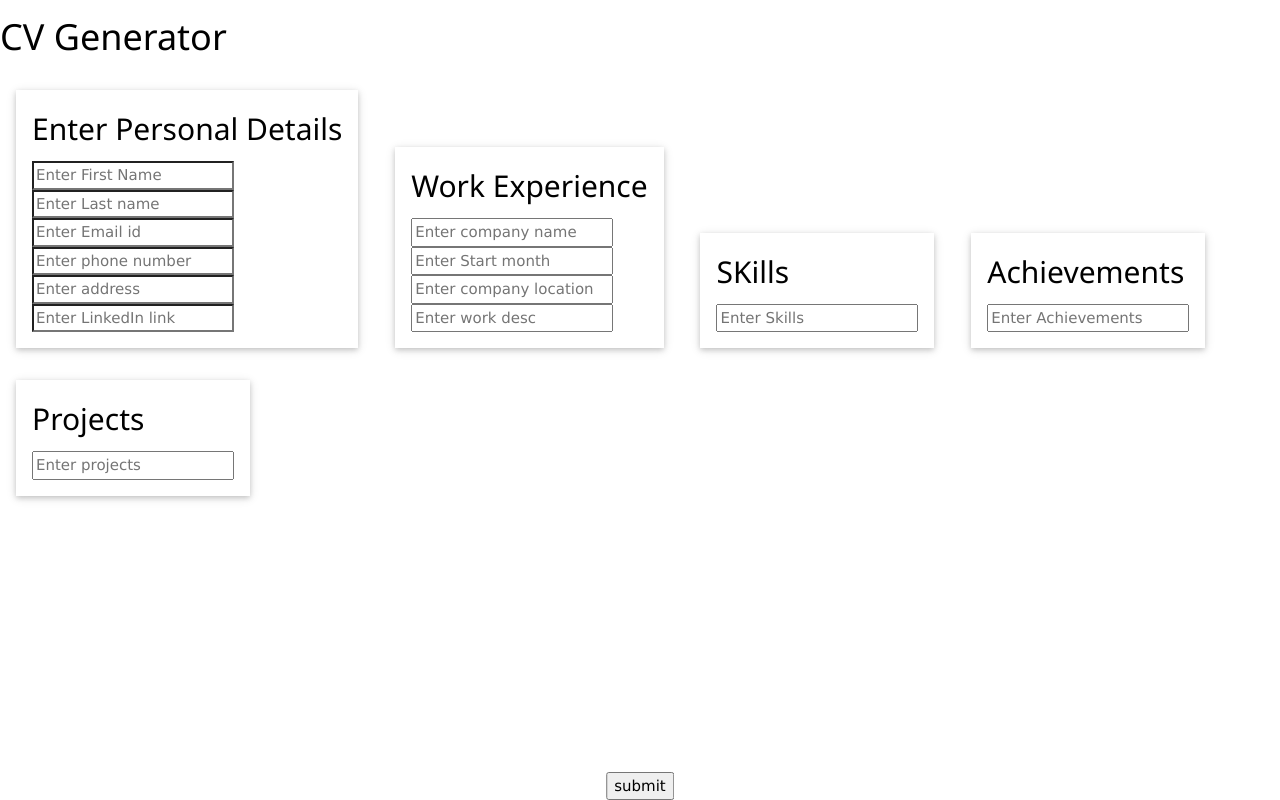
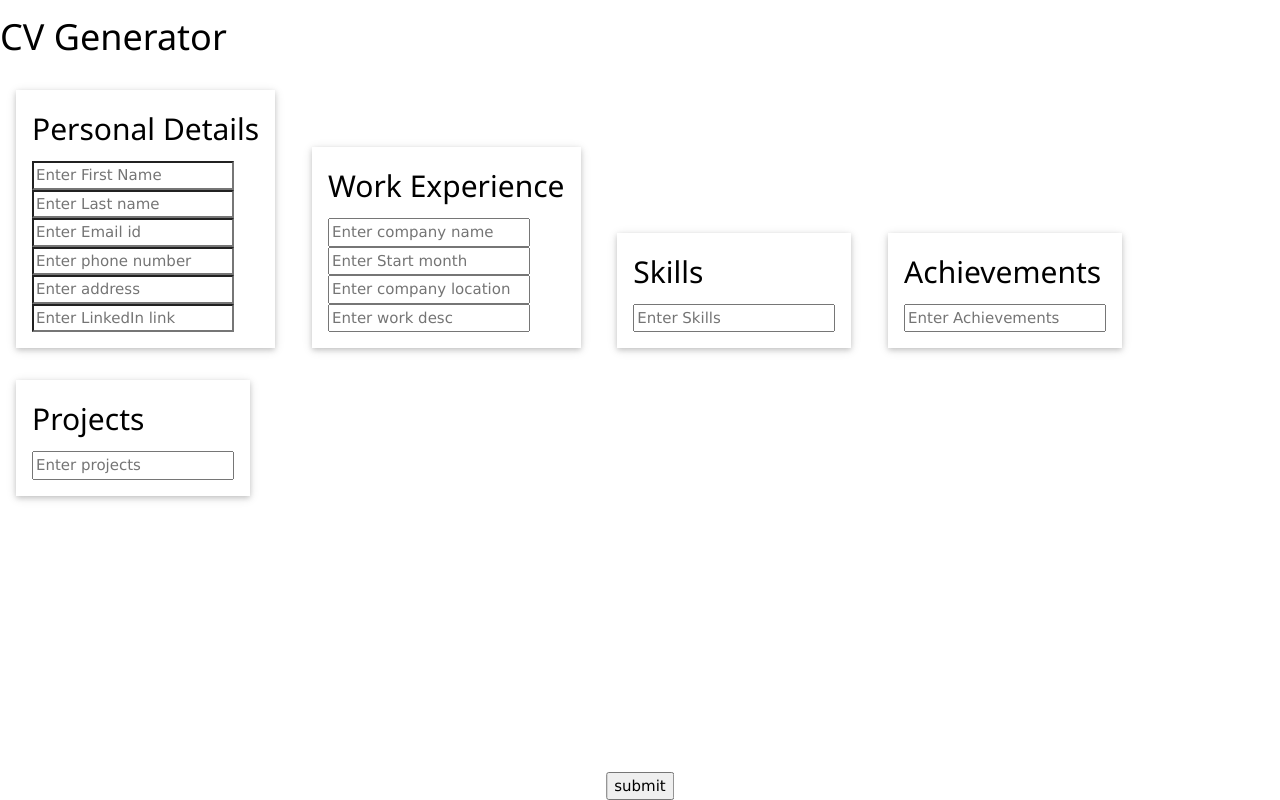
Before and after one commit to balub/Curriculum-Vitae-Generator, a plain HTML site: page index.html in a window 1280 px wide. Drawn offline with nearby package versions, Linux system fonts and the light colour scheme.

Commit message:
Update UI - consistent text

```diff
--- a/index.html
+++ b/index.html
@@ -16,7 +16,7 @@
         <div>
             <div class="personal-details w3-card-2 w3-margin">
                 <div class="w3-margin">
-                    <h2>Enter Personal Details</h2>
+                    <h2>Personal Details</h2>
                     <input type="text" id="fname" placeholder="Enter First Name" class="details"><br>
                     <input type="text" id="lname" placeholder="Enter Last name" class="details"><br>
                     <input type="text" id="email" placeholder="Enter Email id" class="details"><br>
@@ -36,7 +36,7 @@
             </div>
             <div class="w3-card-2 w3-margin personal-details">
                 <div class="w3-margin">
-                    <h2>SKills</h2>
+                    <h2>Skills</h2>
                     <input type="text" class="skills" placeholder="Enter Skills"><br>
                 </div>
             </div>
```
